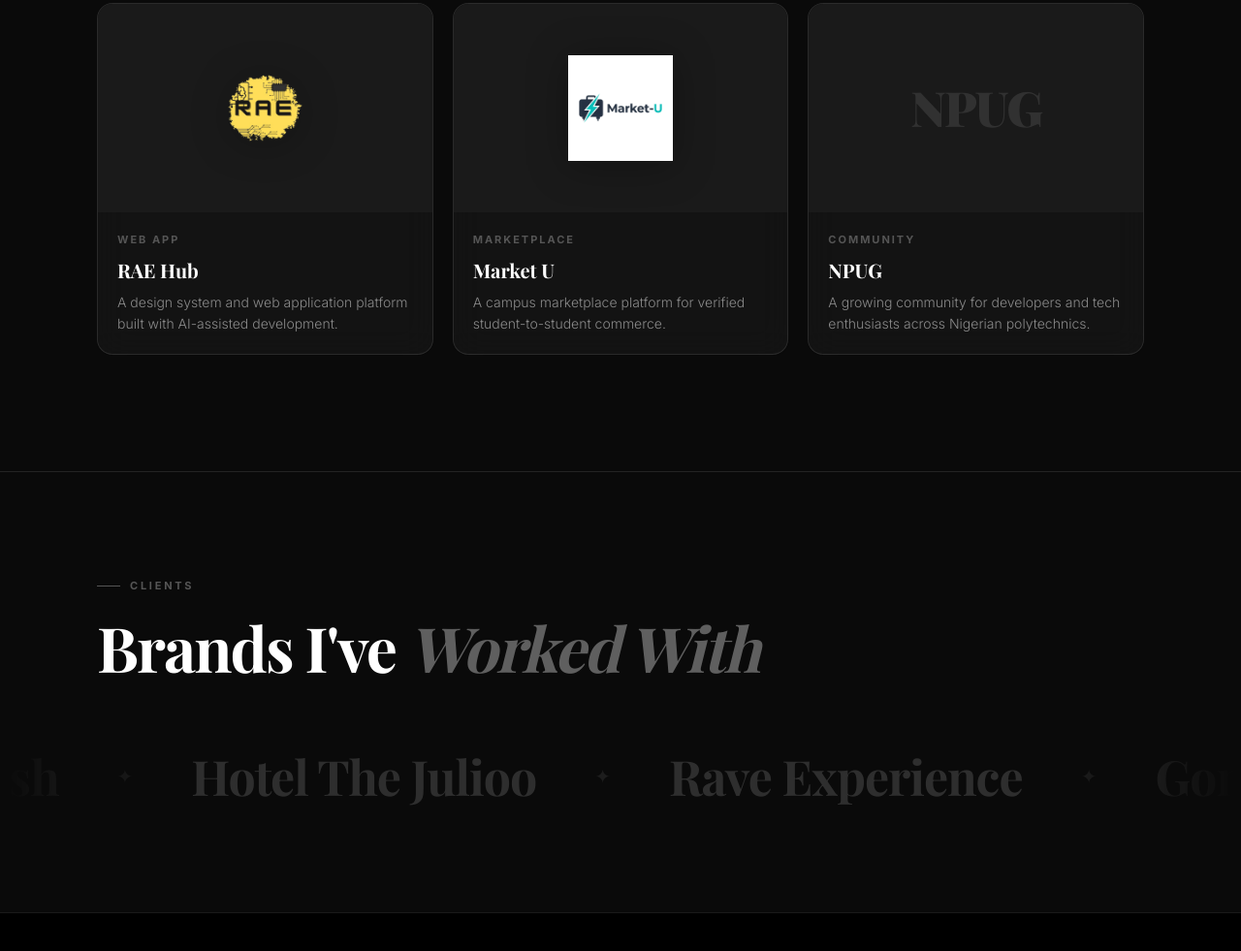
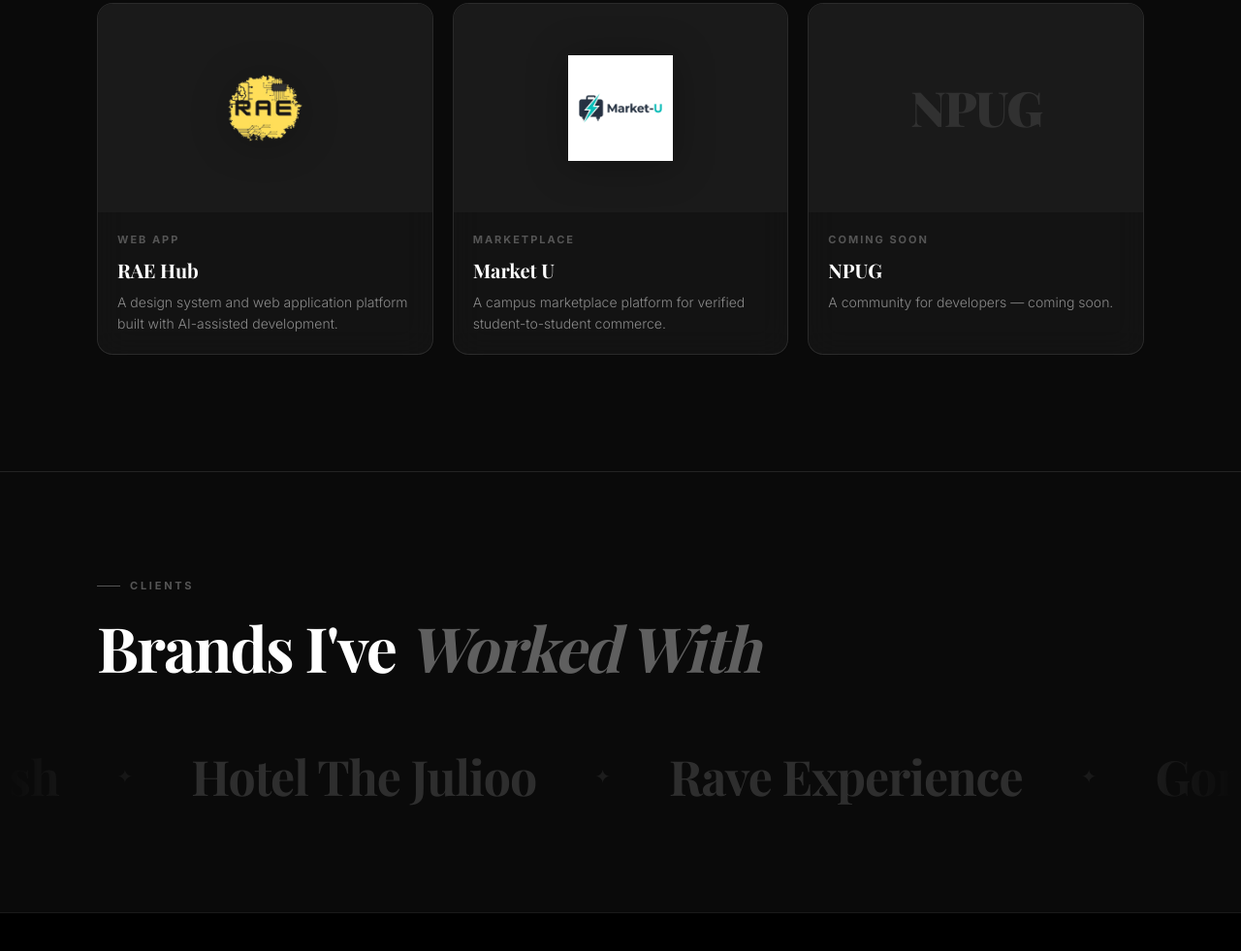
Before and after one commit to kingnigelpat/portfoilo, a plain HTML site: page index.html in a window 1280 px wide. Shown: the part 4130-5111 px from the top of the page at 97% size. Drawn offline with nearby package versions, Linux system fonts and the light colour scheme; a web font is replaced by a local one.

Commit message:
fix: mark NPUG as coming soon

```diff
--- a/index.html
+++ b/index.html
@@ -1072,9 +1072,9 @@
             <div style="font-family:var(--font-display);font-size:5rem;font-weight:900;color:rgba(255,255,255,0.1);letter-spacing:-0.04em;">NPUG</div>
           </div>
           <div style="padding:2rem;">
-            <div style="font-size:1.1rem;font-weight:700;text-transform:uppercase;letter-spacing:0.18em;color:var(--grey-mid);margin-bottom:0.6rem;">Community</div>
+            <div style="font-size:1.1rem;font-weight:700;text-transform:uppercase;letter-spacing:0.18em;color:var(--grey-mid);margin-bottom:0.6rem;">Coming Soon</div>
             <div style="font-family:var(--font-display);font-size:2rem;font-weight:700;color:white;margin-bottom:0.6rem;">NPUG</div>
-            <div style="font-size:1.4rem;font-weight:300;color:rgba(255,255,255,0.5);line-height:1.6;">A growing community for developers and tech enthusiasts across Nigerian polytechnics.</div>
+            <div style="font-size:1.4rem;font-weight:300;color:rgba(255,255,255,0.5);line-height:1.6;">A community for developers — coming soon.</div>
           </div>
         </div>
       </div>
```
